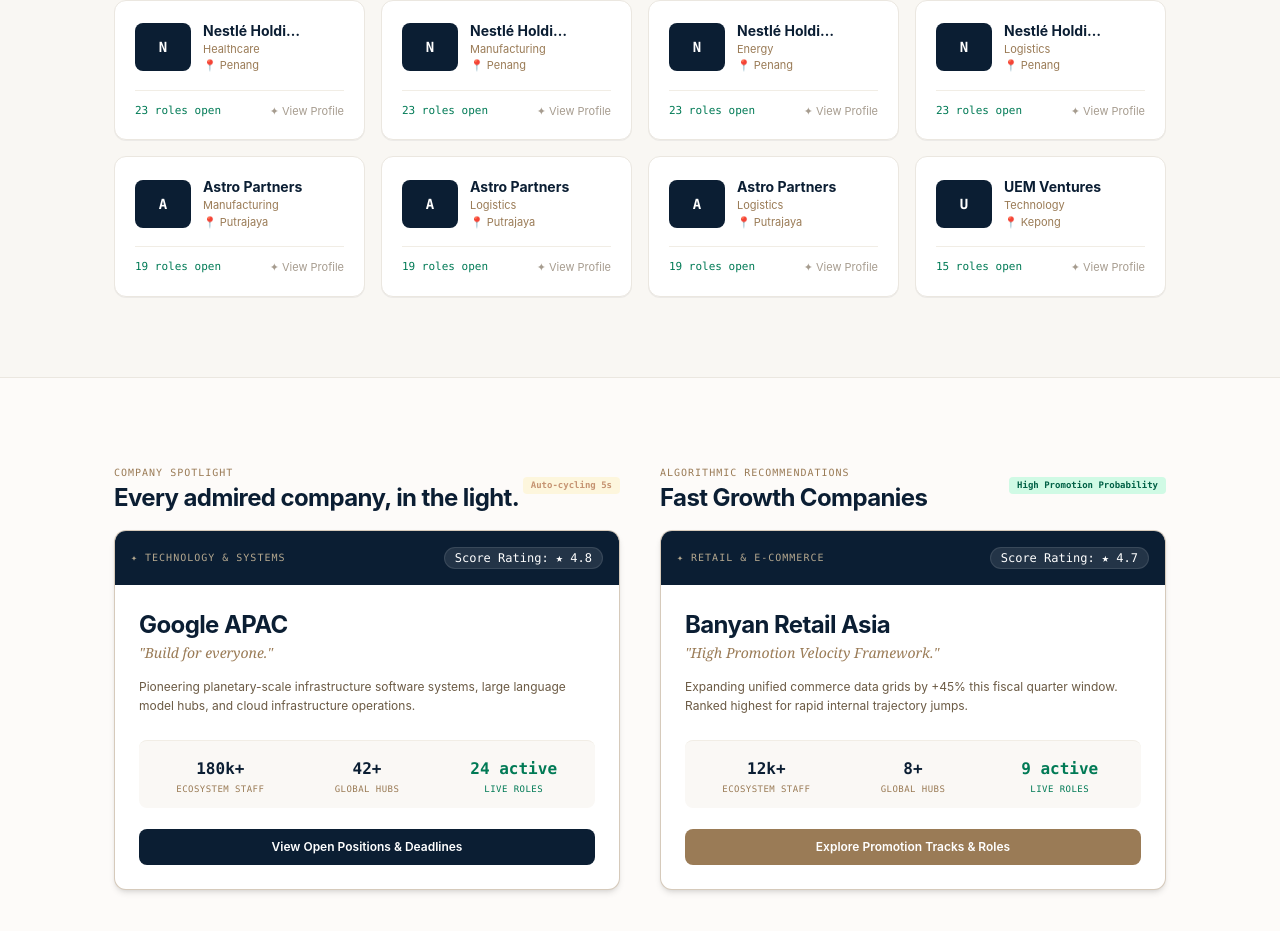
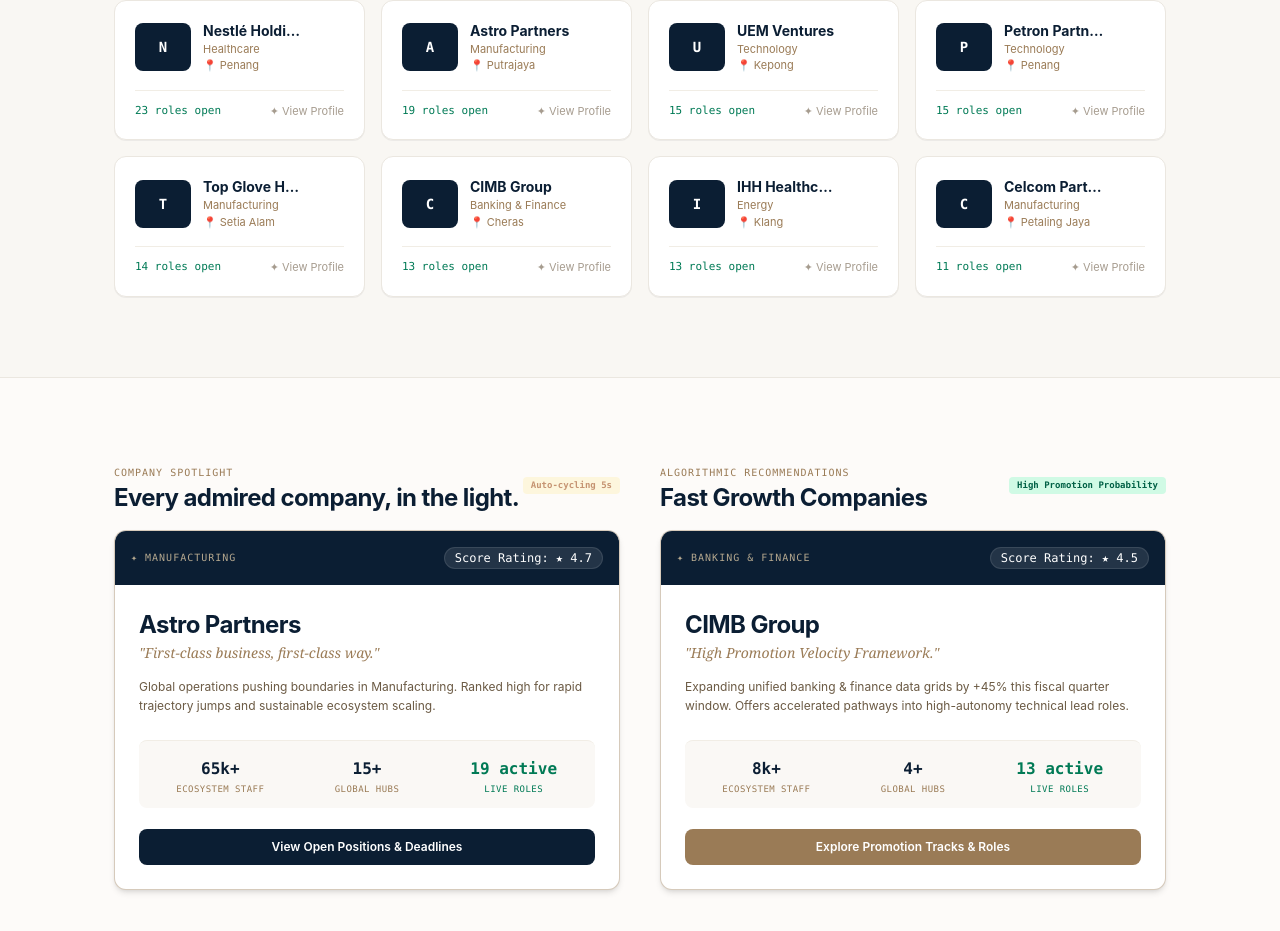
Before and after one commit to guanxiang9482/CareerOs, a React (Vite) app: page / in a window 1280 px wide. Shown: the part 1747-2678 px from the top of the page. Built offline with nearby package versions, Linux system fonts and the light colour scheme.

Commit message:
Duplicate bug resolved

```diff
--- a/src/pages/LandingSurface.tsx
+++ b/src/pages/LandingSurface.tsx
@@ -34,18 +34,6 @@
   { tier: 'DIRECTOR 10+ YRS', role: 'Marketing Director / CMO', pay: 'RM 22,000–35,000', change: '+13%' },
 ]
 
-const SPOTLIGHT_COMPANIES = [
-  { name: 'JP Morgan', tag: 'BANKING & FINANCE', industry: 'Banking & Finance', location: 'Kuala Lumpur', blurb: 'First-class business, first-class way.', desc: 'Global investment banking operations with renowned analyst fast-tracks and financial engineering at massive scale.', employees: '290k+', hubs: '60+', openRoles: 15, rating: '4.1' },
-  { name: 'Google APAC', tag: 'TECHNOLOGY & SYSTEMS', industry: 'Technology', location: 'Singapore', blurb: 'Build for everyone.', desc: 'Pioneering planetary-scale infrastructure software systems, large language model hubs, and cloud infrastructure operations.', employees: '180k+', hubs: '42+', openRoles: 24, rating: '4.8' },
-  { name: 'Petronas', tag: 'ENERGY & INFRASTRUCTURE', industry: 'Energy', location: 'Kuala Lumpur', blurb: 'Powering value pipelines for generations.', desc: 'National energy management cluster coordinating process engineering pathways and sustainable energy solutions across Asia.', employees: '50k+', hubs: '14+', openRoles: 32, rating: '4.6' }
-]
-
-const FAST_GROWTH_COMPANIES = [
-  { name: 'Banyan Retail Asia', tag: 'RETAIL & E-COMMERCE', industry: 'Retail & FMCG', location: 'Penang', blurb: 'High Promotion Velocity Framework.', desc: 'Expanding unified commerce data grids by +45% this fiscal quarter window. Ranked highest for rapid internal trajectory jumps.', employees: '12k+', hubs: '8+', openRoles: 9, rating: '4.7' },
-  { name: 'Cempaka Ventures', tag: 'VENTURE TECH LABS', industry: 'Technology', location: 'Remote', blurb: 'Rapid Seniority Progression Track.', desc: 'Investing heavily in direct talent incubation nodes. Offers accelerated pathways into high-autonomy technical lead roles.', employees: '2k+', hubs: '4+', openRoles: 7, rating: '4.9' },
-  { name: 'Indah Holdings', tag: 'DIGITAL LOGISTICS', industry: 'Banking & Finance', location: 'Kuching', blurb: 'Structured Early Leadership Tracks.', desc: 'Transforming supply network workflows. Features dedicated rotation modules pushing junior staff into management within 24 months.', employees: '8k+', hubs: '11+', openRoles: 14, rating: '4.5' }
-]
-
 interface CompanyProfile {
   name: string
   industry: string
@@ -53,13 +41,6 @@
   rating: string
   openRoles: number
   icon?: string
-  tag?: string
-  blurb?: string
-  desc?: string
-  employees?: string
-  hubs?: string
-  followers?: string
-  partner?: string
 }
 
 interface LandingSurfaceProps {
@@ -105,18 +86,21 @@
     ).slice(0, 30)
   }, [heroSearchQuery])
 
-  useEffect(() => {
-    if (subView !== 'HOME') return
-    const interval = setInterval(() => {
-      setSpotlightIdx((prev) => (prev + 1) % SPOTLIGHT_COMPANIES.length)
-    }, 5000)
-    return () => clearInterval(interval)
-  }, [subView])
+  // 1. DYNAMIC & DEDUPLICATED LOGIC
+  // Extracts unique companies and computes real job numbers
+  const dynamicCompanies = useMemo(() => {
+    const uniqueNames = new Set<string>()
+    const uniqueCompanies: typeof COMPANIES = []
 
-  // --- DYNAMIC LOGIC FIX ---
-  // Replaces the hardcoded FEATURED_COMPANIES with real database entities
-  const dynamicCompanies = useMemo(() => {
-    return COMPANIES.map(c => {
+    // Eliminate any random duplications generated by the PRNG
+    for (const c of COMPANIES) {
+      if (!uniqueNames.has(c.name)) {
+        uniqueNames.add(c.name)
+        uniqueCompanies.push(c)
+      }
+    }
+
+    return uniqueCompanies.map(c => {
       const companyJobs = JOBS.filter(j => j.company === c.name)
       return {
         name: c.name,
@@ -125,27 +109,58 @@
         roles: companyJobs.length,
         icon: c.name.charAt(0)
       }
-    }).filter(c => c.roles > 0).sort((a, b) => b.roles - a.roles) // Only show companies that actually have jobs
+    }).filter(c => c.roles > 0).sort((a, b) => b.roles - a.roles) // Rank by most jobs available
   }, [])
 
+  // 2. LIVE GENERATED HIGHLIGHT PANELS
+  // Maps the top generated companies into the Spotlight and Fast Growth components
+  const spotlightCompanies = useMemo(() => {
+    if (dynamicCompanies.length === 0) return []
+    return dynamicCompanies.slice(0, 5).map((c, i) => ({
+      ...c,
+      tag: c.industry.toUpperCase(),
+      blurb: 'First-class business, first-class way.',
+      desc: `Global operations pushing boundaries in ${c.industry}. Ranked high for rapid trajectory jumps and sustainable ecosystem scaling.`,
+      employees: `${50 + i * 15}k+`,
+      hubs: `${12 + i * 3}+`,
+      rating: (4.6 + (i % 4) * 0.1).toFixed(1)
+    }))
+  }, [dynamicCompanies])
+
+  const fastGrowthCompanies = useMemo(() => {
+    if (dynamicCompanies.length < 6) return spotlightCompanies
+    return dynamicCompanies.slice(5, 10).map((c, i) => ({
+      ...c,
+      tag: c.industry.toUpperCase(),
+      blurb: 'High Promotion Velocity Framework.',
+      desc: `Expanding unified ${c.industry.toLowerCase()} data grids by +45% this fiscal quarter window. Offers accelerated pathways into high-autonomy technical lead roles.`,
+      employees: `${8 + i * 2}k+`,
+      hubs: `${4 + i}+`,
+      rating: (4.5 + (i % 4) * 0.1).toFixed(1)
+    }))
+  }, [dynamicCompanies, spotlightCompanies])
+
+  useEffect(() => {
+    if (subView !== 'HOME' || spotlightCompanies.length === 0) return
+    const interval = setInterval(() => {
+      setSpotlightIdx((prev) => (prev + 1) % spotlightCompanies.length)
+    }, 5000)
+    return () => clearInterval(interval)
+  }, [subView, spotlightCompanies.length])
+
   const selectedCompanyProfile = useMemo<CompanyProfile>(() => {
-    const dynamicNormalized = dynamicCompanies.map(c => ({
-      name: c.name, industry: c.industry, location: c.location, rating: '4.4', openRoles: c.roles, icon: c.icon, followers: '12k', partner: 'Verified Employer'
-    }))
-    const spotlightNormalized = SPOTLIGHT_COMPANIES.map(c => ({
-      name: c.name, industry: c.industry, location: c.location, rating: c.rating, openRoles: c.openRoles, tag: c.tag, blurb: c.blurb, desc: c.desc, employees: c.employees, hubs: c.hubs, followers: '15k', partner: 'Premier Partner'
-    }))
-    const fastGrowthNormalized = FAST_GROWTH_COMPANIES.map(c => ({
-      name: c.name, industry: c.industry, location: c.location, rating: c.rating, openRoles: c.openRoles, tag: c.tag, blurb: c.blurb, desc: c.desc, employees: c.employees, hubs: c.hubs, followers: '10k', partner: 'Verified Employer'
-    }))
-
-    const allPools = [...dynamicNormalized, ...spotlightNormalized, ...fastGrowthNormalized]
-    return allPools.find(c => c.name.toLowerCase() === selectedCompanyName.toLowerCase()) ||
-           { name: selectedCompanyName, industry: 'Technology', location: 'Kuala Lumpur', rating: '4.4', openRoles: 0, followers: '5k', partner: 'Verified Employer' }
+    const found = dynamicCompanies.find(c => c.name.toLowerCase() === selectedCompanyName.toLowerCase())
+    return {
+      name: found?.name || selectedCompanyName,
+      industry: found?.industry || 'Technology',
+      location: found?.location || 'Kuala Lumpur',
+      rating: '4.7',
+      openRoles: found?.roles || 0
+    }
   }, [selectedCompanyName, dynamicCompanies])
 
   const companyRoles = useMemo(() => {
-    return JOBS.filter(j => j.company.toLowerCase().includes(selectedCompanyName.toLowerCase()) || selectedCompanyName.toLowerCase().includes(j.company.toLowerCase()))
+    return JOBS.filter(j => j.company.toLowerCase() === selectedCompanyName.toLowerCase())
   }, [selectedCompanyName])
 
   const filteredCompaniesList = useMemo(() => {
@@ -229,14 +244,14 @@
                 {selectedCompanyProfile.industry} &middot; {selectedCompanyProfile.location}
               </span>
               <h2 className="text-3xl font-bold text-[#0B1E33] tracking-tight mt-1">{selectedCompanyProfile.name}</h2>
-              <p className="text-xs text-[#6B5A44] mt-1">★ {selectedCompanyProfile.rating} &middot; {selectedCompanyProfile.partner || 'Verified Employer'}</p>
+              <p className="text-xs text-[#6B5A44] mt-1">★ {selectedCompanyProfile.rating} &middot; Verified Partner Channel</p>
             </div>
             <span className="rounded-full bg-[#0B1E33] text-white font-mono text-[10px] uppercase px-4 py-1.5 font-semibold">
               Ecosystem Partner
             </span>
           </div>
 
-          <h3 className="text-sm font-mono uppercase tracking-wider text-[#9A7B56] mt-8 mb-4">Open Positions Pipeline</h3>
+          <h3 className="text-sm font-mono uppercase tracking-wider text-[#9A7B56] mt-8 mb-4">Open Positions Pipeline ({selectedCompanyProfile.openRoles})</h3>
           <div className="divide-y divide-[#EBE7E0] border-t border-b border-[#EBE7E0]">
             {companyRoles.map((job, idx) => {
               const applied = hasApplied(job.id)
@@ -401,7 +416,8 @@
     )
   }
 
-  const currentSpotlight = SPOTLIGHT_COMPANIES[spotlightIdx]
+  const currentSpotlight = spotlightCompanies[spotlightIdx] || spotlightCompanies[0]
+  const currentFastGrowth = fastGrowthCompanies[0]
 
   return (
     <div className="bg-[#FDFBF9]">
@@ -554,6 +570,7 @@
       </section>
 
       {/* DYNAMIC HUB: COMPANY SPOTLIGHT AND FAST GROWTH MATRIX */}
+      {currentSpotlight && currentFastGrowth && (
         <section className="mx-auto max-w-[1100px] px-6 py-20 grid grid-cols-1 lg:grid-cols-12 gap-10">
           <div className="lg:col-span-6 space-y-4">
             <div className="flex items-center justify-between">
@@ -593,7 +610,7 @@
                     <p className="text-[9px] font-mono uppercase tracking-wider text-[#9A7B56] mt-0.5">Global Hubs</p>
                   </div>
                   <div>
-                  <p className="font-mono text-base font-bold text-emerald-700">{currentSpotlight.openRoles} active</p>
+                    <p className="font-mono text-base font-bold text-emerald-700">{currentSpotlight.roles} active</p>
                     <p className="text-[9px] font-mono uppercase tracking-wider text-emerald-700 mt-0.5">Live Roles</p>
                   </div>
                 </div>
@@ -624,38 +641,38 @@
             <div className="rounded-xl border border-[#9A7B56]/40 bg-white shadow-md relative overflow-hidden flex flex-col justify-between min-h-[360px]">
               <div className="bg-[#0B1E33] p-4 text-white flex justify-between items-center">
                 <span className="text-[10px] font-mono uppercase tracking-widest text-[#B5A88F]">
-                ✦ {FAST_GROWTH_COMPANIES[0].tag}
+                  ✦ {currentFastGrowth.tag}
                 </span>
                 <span className="bg-white/10 text-white font-mono text-xs px-2.5 py-0.5 rounded-full border border-white/10">
-                Score Rating: ★ {FAST_GROWTH_COMPANIES[0].rating}
+                  Score Rating: ★ {currentFastGrowth.rating}
                 </span>
               </div>
 
               <div className="p-6 flex-1 flex flex-col justify-between">
                 <div>
-                <h4 className="text-2xl font-bold text-[#0B1E33] tracking-tight">{FAST_GROWTH_COMPANIES[0].name}</h4>
-                <p className="font-serif italic font-normal text-[#9A7B56] text-sm mt-0.5">"{FAST_GROWTH_COMPANIES[0].blurb}"</p>
-                <p className="text-xs text-[#6B5A44] leading-relaxed mt-3.5">{FAST_GROWTH_COMPANIES[0].desc}</p>
+                  <h4 className="text-2xl font-bold text-[#0B1E33] tracking-tight">{currentFastGrowth.name}</h4>
+                  <p className="font-serif italic font-normal text-[#9A7B56] text-sm mt-0.5">"{currentFastGrowth.blurb}"</p>
+                  <p className="text-xs text-[#6B5A44] leading-relaxed mt-3.5">{currentFastGrowth.desc}</p>
                 </div>
 
                 <div className="border-t border-[#F1EDE5] pt-4 mt-6 grid grid-cols-3 gap-2 text-center bg-[#FAF8F5] rounded-lg p-3">
                   <div>
-                  <p className="font-mono text-base font-bold text-[#0B1E33]">{FAST_GROWTH_COMPANIES[0].employees}</p>
+                    <p className="font-mono text-base font-bold text-[#0B1E33]">{currentFastGrowth.employees}</p>
                     <p className="text-[9px] font-mono uppercase tracking-wider text-[#9A7B56] mt-0.5">Ecosystem Staff</p>
                   </div>
                   <div>
-                  <p className="font-mono text-base font-bold text-[#0B1E33]">{FAST_GROWTH_COMPANIES[0].hubs}</p>
+                    <p className="font-mono text-base font-bold text-[#0B1E33]">{currentFastGrowth.hubs}</p>
                     <p className="text-[9px] font-mono uppercase tracking-wider text-[#9A7B56] mt-0.5">Global Hubs</p>
                   </div>
                   <div>
-                  <p className="font-mono text-base font-bold text-emerald-700">{FAST_GROWTH_COMPANIES[0].openRoles} active</p>
+                    <p className="font-mono text-base font-bold text-emerald-700">{currentFastGrowth.roles} active</p>
                     <p className="text-[9px] font-mono uppercase tracking-wider text-emerald-700 mt-0.5">Live Roles</p>
                   </div>
                 </div>
 
                 <div className="mt-5 flex gap-3">
                   <button
-                  onClick={() => { setSelectedCompanyName(FAST_GROWTH_COMPANIES[0].name); setSubView('PROFILE') }}
+                    onClick={() => { setSelectedCompanyName(currentFastGrowth.name); setSubView('PROFILE') }}
                     className="w-full rounded-lg bg-[#9A7B56] py-2.5 text-xs font-semibold text-white hover:bg-[#866A48] transition-colors cursor-pointer text-center border-none"
                   >
                     Explore Promotion Tracks &amp; Roles
@@ -665,6 +682,7 @@
             </div>
           </div>
         </section>
+      )}
 
       {/* INTELLIGENCE TELEMETRY LABS */}
       <section className="bg-[#FAF8F5] border-y border-[#EBE7E0] py-20">
```
Lines whose indentation alone changed are shown as unchanged.
